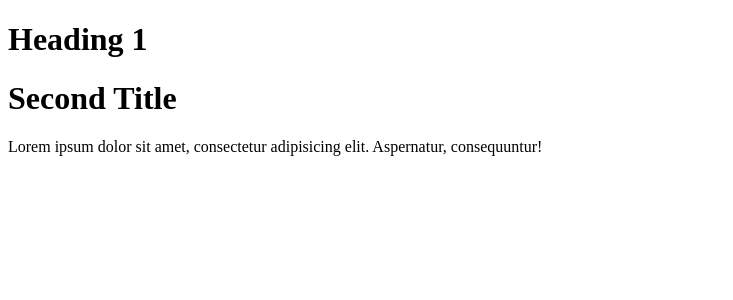
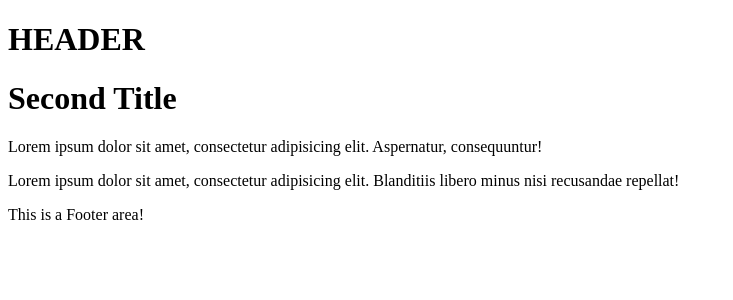
Before and after one commit to alkminibak/cf9-react-app, a React (Vite) app: page / in a window 1280 px wide. Shown: the top 300 px of the page, without its empty margins (0-733 px from the left). Built offline with nearby package versions, Linux system fonts and the light colour scheme.

Commit message:
feat: add Header, Footer and Layout components

```diff
--- a/src/App.tsx
+++ b/src/App.tsx
@@ -2,6 +2,7 @@
 // import ClassComponent from "./components/LessonTwo/ClassComponent.tsx";
 // import ArrowFunctionalComponent from "./components/LessonTwo/ArrowFunctionalComponent.tsx";
 import ArrowFunctionalComponentWithProps from "./components/LessonThree/ArrowFunctionalComponentWithProps.tsx";
+import Layout from "./components/Layout.tsx";
 
 // type PropsA = {
 //     title: string,
@@ -54,10 +55,20 @@ function App() {
         {/*<ClassComponent />*/}
         {/*<ArrowFunctionalComponent />*/}
 
-      <ArrowFunctionalComponentWithProps title="Heading 1"/>
-      <ArrowFunctionalComponentWithProps
-          title="Second Title"
-          description="Lorem ipsum dolor sit amet, consectetur adipisicing elit. Aspernatur, consequuntur!" />
+       {/*<ArrowFunctionalComponentWithProps title="Heading 1"/>*/}
+       {/*<ArrowFunctionalComponentWithProps*/}
+       {/*   title="Second Title"*/}
+       {/*   description="Lorem ipsum dolor sit amet, consectetur adipisicing elit. Aspernatur, consequuntur!"*/}
+       {/*/>*/}
+
+       <Layout>
+         <ArrowFunctionalComponentWithProps
+            title="Second Title"
+            description="Lorem ipsum dolor sit amet, consectetur adipisicing elit. Aspernatur, consequuntur!"
+         />
+          <p>Lorem ipsum dolor sit amet, consectetur adipisicing elit. Blanditiis libero minus nisi recusandae repellat!</p>
+       </Layout>
+
     </>
   )
 }
--- /dev/null
+++ b/src/components/Footer.tsx
@@ -0,0 +1,11 @@
+
+const Footer = () => {
+   return (
+      <>
+         <footer>
+            This is a Footer area!
+         </footer>
+      </>
+   )
+}
+export default Footer;
--- /dev/null
+++ b/src/components/Header.tsx
@@ -0,0 +1,9 @@
+
+const Header = () => {
+   return (
+      <>
+         <h1>HEADER</h1>
+      </>
+   )
+}
+export default Header;
--- /dev/null
+++ b/src/components/Layout.tsx
@@ -0,0 +1,18 @@
+import Header from "./Header.tsx";
+import Footer from "./Footer";
+
+interface LayoutProps {
+   children: React.ReactNode;
+}
+
+const Layout = ({children}: LayoutProps) => {
+   return (
+      <>
+         <Header/>
+         <main>{children}</main>
+         <Footer/>
+      </>
+   )
+}
+
+export default Layout;
```
